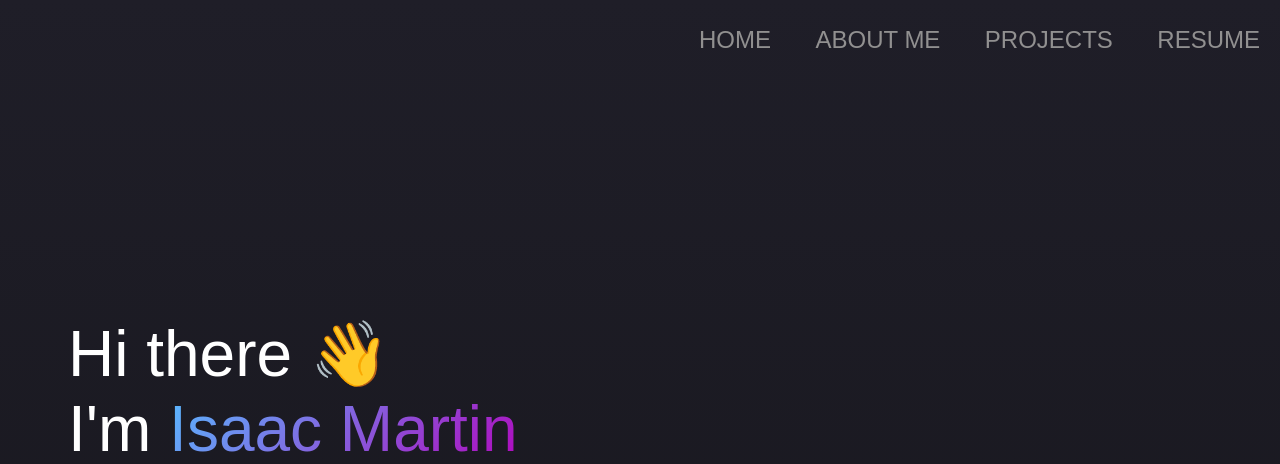
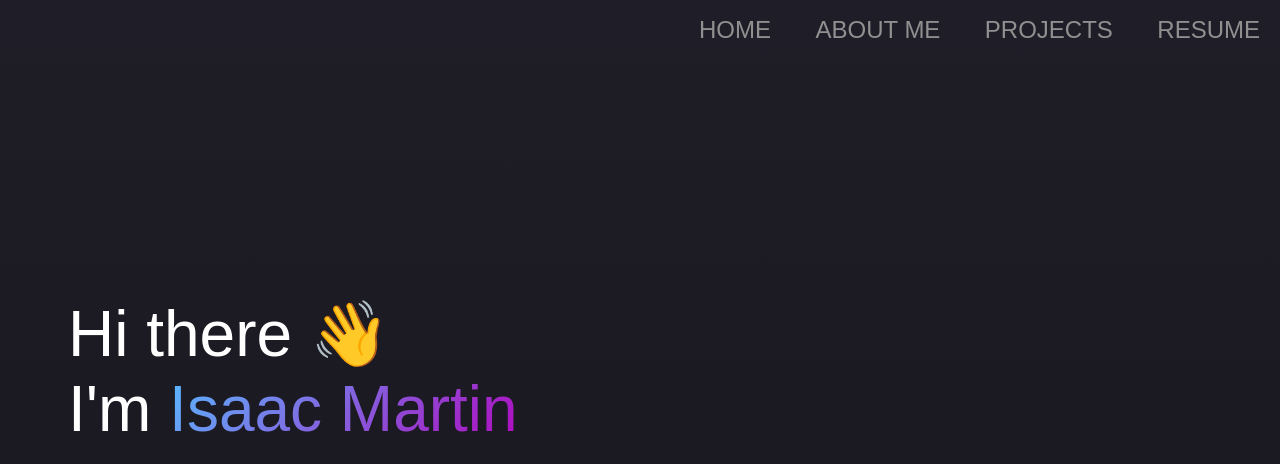
Before and after one commit to IsaacMartinn/PortfolioWebsite, a Flask app: page / in a window 1280 px wide. Shown: the top 464 px of the page. Run offline with Flask 3, Linux system fonts and the light colour scheme; some libraries are stand-ins or nearby versions.

Commit message:
goodcopy

```diff
--- a/static/style.css
+++ b/static/style.css
@@ -321,3 +321,8 @@ html{
  html, body {
     background-size: 100% 100%;
 }
+
+nav, header {
+    margin: 0;
+    padding: 0;
+}
```
